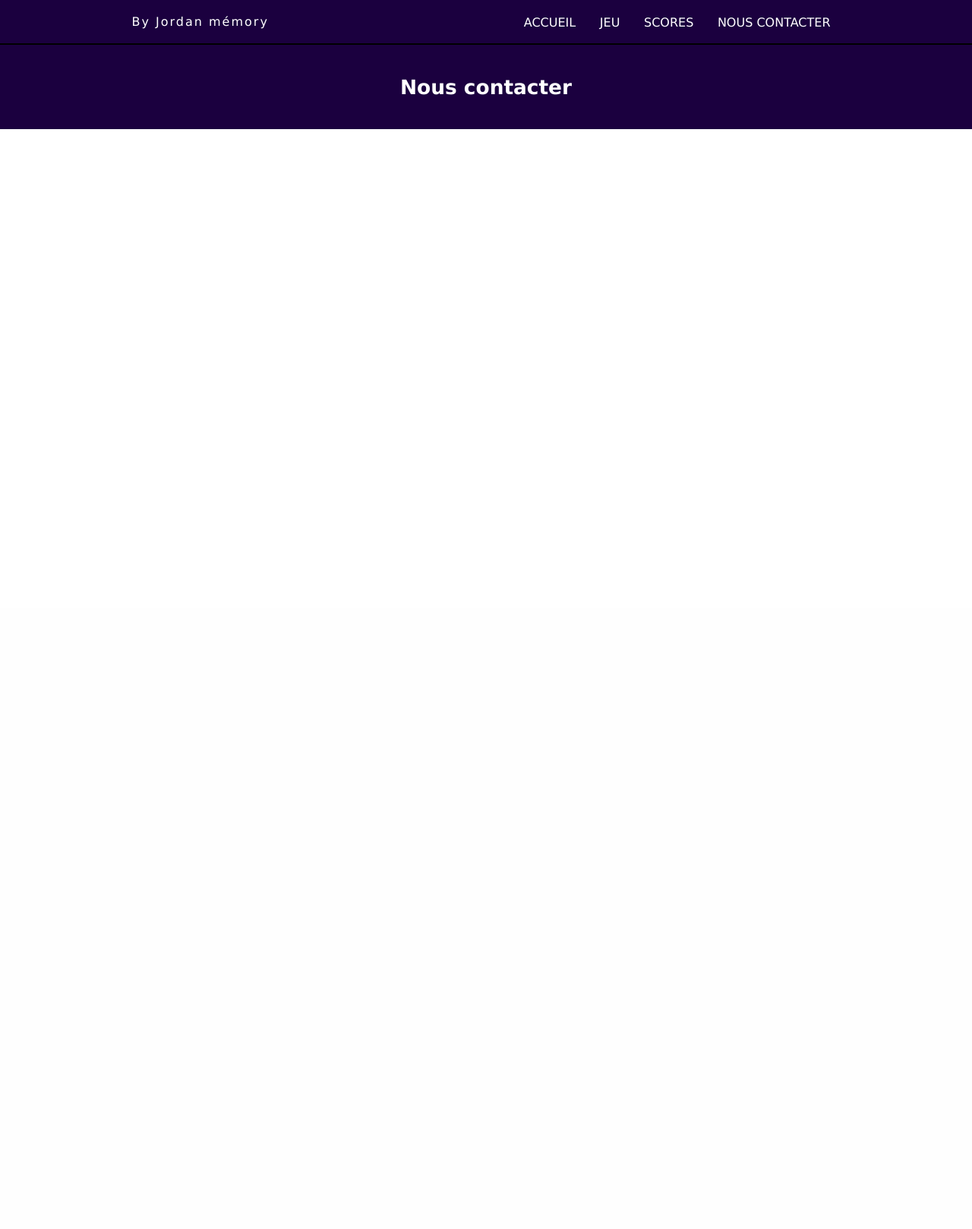
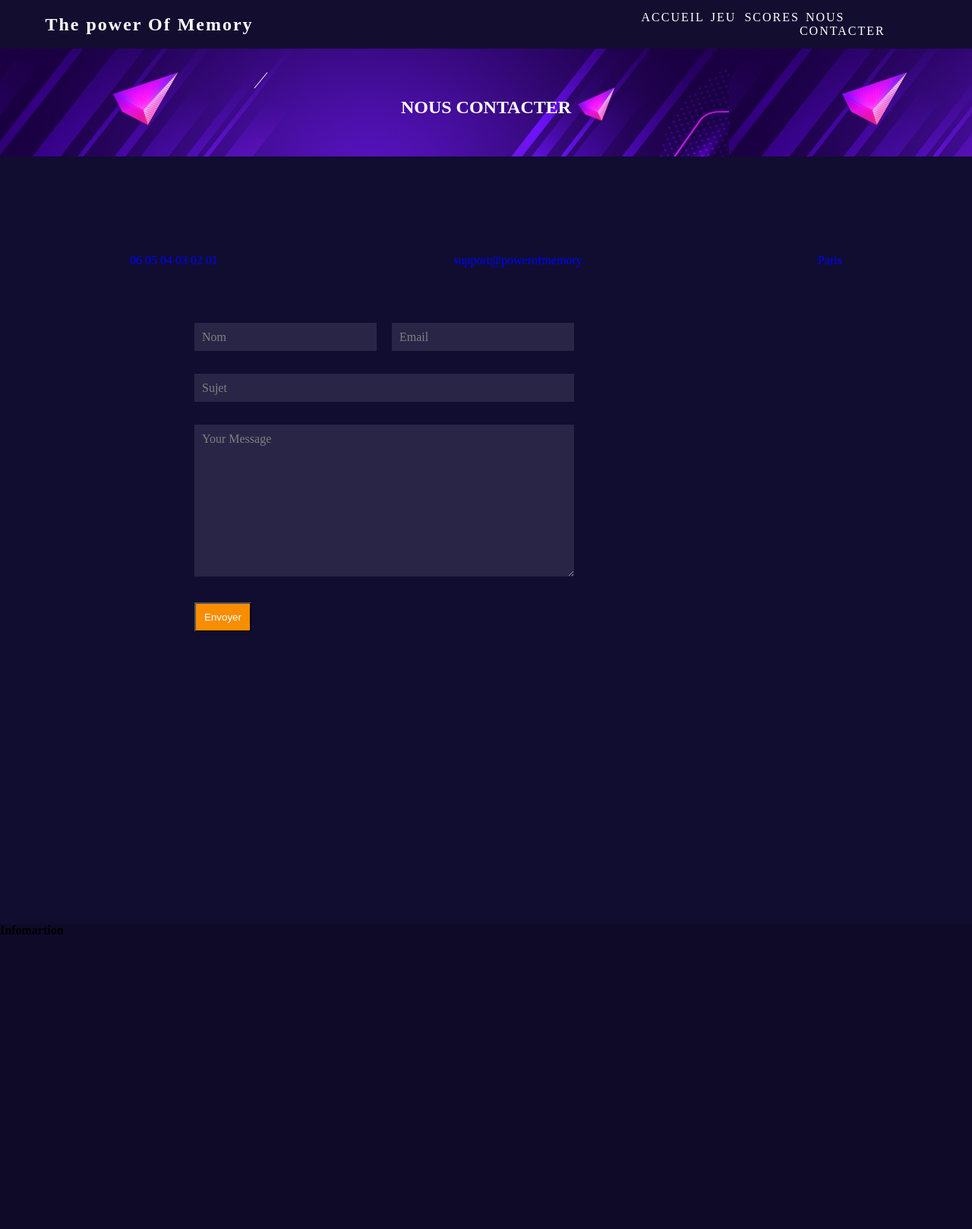
Before and after one commit to JooBV/Puissance-4, a PHP site: page / in a window 1280 px wide. Shown: the whole page at 76% size. Before the commit the page ends 170 px from the top, so only its background shows below. Run offline with PHP 8.4, Linux system fonts and the light colour scheme.

Commit message:
[UPDATE] navbar/header

```diff
--- a/assets/css/style.css
+++ b/assets/css/style.css
@@ -1,17 +1,43 @@
-*,
-*::before
-*::after
+/* Barre de navigation */
 
-* {
+*{
+    margin: 0;
+    padding: 0;
     box-sizing: border-box;
 }
 
-body{
-    font-family: Verdana, Geneva, Tahoma, sans-serif;
-    font-size: 1.1rem;
-    margin: 0;
-    text-align: center;
+nav{
+    outline:none;
+    display: flex;
+    justify-content: space-around;
+    align-items: center;
+    min-height: 8vh;
+    background-color: #130e30;
+}
 
+.logo{
+    color: white;
+    text-decoration: none;
+    letter-spacing: 2px;
+    padding-right: 30%;
+}
+
+.nav-links{
+    text-decoration:none;
+    display: flex;
+    justify-content: space-around;
+    width: 30%;
+    text-transform: uppercase;
+}
+
+.nav-links li{
+    list-style: none;
+}
+
+.nav-links a{
+    color: white;
+    text-decoration: none;
+    letter-spacing: 2px;
 }
 
 /* =======  Hover Effect ========== */
@@ -41,53 +67,105 @@ a:hover{
 a:hover:after{
     width: 100%;
 }
+  /* Fin Barre de navigation */
 
-/* =========================== */
+  /* Debut du Header */
 
-.list-unstyled{
+header{
+    background-color: #100d30;
+    padding-bottom: 30%;
+  }
+
+.title h2{
+    color: white;
+    padding-top: 5%;
+    padding-bottom: 4%;
+    background-image: url(/assets/images/Banniere.png);
+    text-align: center;
+    display: flex;
+    justify-content: space-around;
+    text-transform: uppercase;
+}
+.contact{
+    margin-bottom: 22px;
+    padding: 0.5rem 1rem;
+    padding-top: 10%;
+    align-items: flex-end;
+    padding-bottom: 4%;
+    color: blue;
+    display: flex;
+    justify-content: space-around;
     list-style: none;
-    margin: 0;
-    padding: 0;
 }
 
-.container{
-    padding: 1px 2rem;
-    display: flex;
-    align-items: center;
-    justify-content: space-around;
+/* Form */
+
+form{
+    width: 40%;
+    max-width: 500px;
+    margin-left: 20%;
 }
 
-.header{
-    background: #1b003f;
-    border-bottom: 2px solid rgb(0, 0, 0);
+.input-group{
+    margin-bottom: 30px;
+    position: relative;
 }
 
-.header .logo{
-    font-weight: 500;
-    font-size: 1rem;
-    letter-spacing: 2px;
-    align-items: center;
-    color: rgb(255, 255, 255);
+input, textarea{
+    color: #fff;
+    width: 100%;
+    padding: 10px;
+    outline: 0;
+    border: 0px solid #fff;
+    background: #282546;
+    font-size: 15px;
+}
+
+label{
+    height: 100%;
+    position: absolute;
+    left: 0;
+    top: 0;
+    padding: 10px;
+    color: gray;
+    cursor: text;
+    transition: 0.2s;
+}
+
+button{
+    padding: 10px 0;
+    background: #f88d00;
+    outline: none;
+    color: #fff;
+    width: 15%;
+}
+
+input:focus~label,
+input:valid~label
+textarea:focus~label
+textarea:valid~label{
+
+    top: -35px;
+    font-size: 14px;
 
 }
 
-.header li{
-    display: inline-flex;
-    text-align: center;
-    padding: 0 5px;
-    font-size: 1rem;
-    text-transform: uppercase;
+.row{
+    display: flex;
+    align-items: center;
+    justify-content: space-between;
 }
 
-.header a{
-    color: white;
+.row .input-group{
+    flex-basis: 48%;
 }
 
-h2{
-    color: white;
+
+/* Debut du footer */
+
+footer{
+     background-color: #0e0a28;
+     padding-bottom: 30%;
 }
 
-.hero{
-    background:#1b003f;
-    padding: 18px 2rem;
-}
+/* Fin du footer */
--- a/index.html
+++ b/index.html
@@ -10,29 +10,70 @@
 </head>
 <body>
 
-    <!-- Partie header -->
+    <!-- Debut de la barre de navigation -->
 
-    <header class="header">
-        <div class="container">
-            <div class="logo">
-                By Jordan mémory
+    <nav>
+        <div class="logo">
+            <h1>The power Of <span>Memory</span></h1>
+        </div>
+        <u class="nav-links">
+            <li><a href="#">Accueil</a></li>
+            <li><a href="#">Jeu</a></li>
+            <li><a href="#">Scores</a></li>
+            <li><a href="#">Nous contacter</a></li>
+        </u>
+    </nav>
+
+    <!-- Fin de la barre de navigation -->
+
+    <!-- Debut du header -->
+
+    <header>
+        <div class="title">
+            <h2>Nous contacter</h2>
+            <ul class="contact">
+                <li>06 05 04 03 02 01</li>
+                <li>support@powerofmemory</li>
+                <li>Paris</li>
+            </ul>
+        </div>
+
+
+        <form>
+            <div class="row">
+                <div class="input-group">
+                    <input type="text" id="name" required>
+                    <label for="name"> Nom</label>
+                </div>
+                <div class="input-group">
+                    <input type="text" id="Email" required>
+                    <label for="email">Email</label>
+                </div>
             </div>
+        <div class="input-group">
+            <input type="text" id="Sujet" required>
+            <label for="sujet">Sujet</label>
+        </div>
+        <div class="input-group">
+            <textarea name="message" id="message" rows="10" required></textarea>
+            <label for="message">Your Message</label>
+        </div>
+        <button type="envoyer">Envoyer</button>
+        </form>
+    </header>
 
-    <!-- Partie  menu navbar -->
+    <!-- Fin du header -->
 
-            <nav class="navbar">
-                <ul class="menu list-untyled">
-                    <li><a href="#hero">Accueil</a></li>
-                    <li><a href="#jeu">Jeu</li></a></li>
-                    <li><a href="#scores">Scores</a></li>
-                    <li><a href="#contact">Nous contacter</a></li>
-            </nav>
+
+    <!-- Debut du footer -->
+
+    <footer>
+        <div>
+            <h4>Infomartion</h4>
         </div>
-    </header>
-    <section id="hero" class="hero">
-        <h2 class="title">Nous contacter</h2>
-    </section>
+    </footer>
 
+    <!-- Fin du footer -->
 
 </body>
 </html>
```
Also changed, not shown: assets/images/Banniere.png (added), 3 other files.
